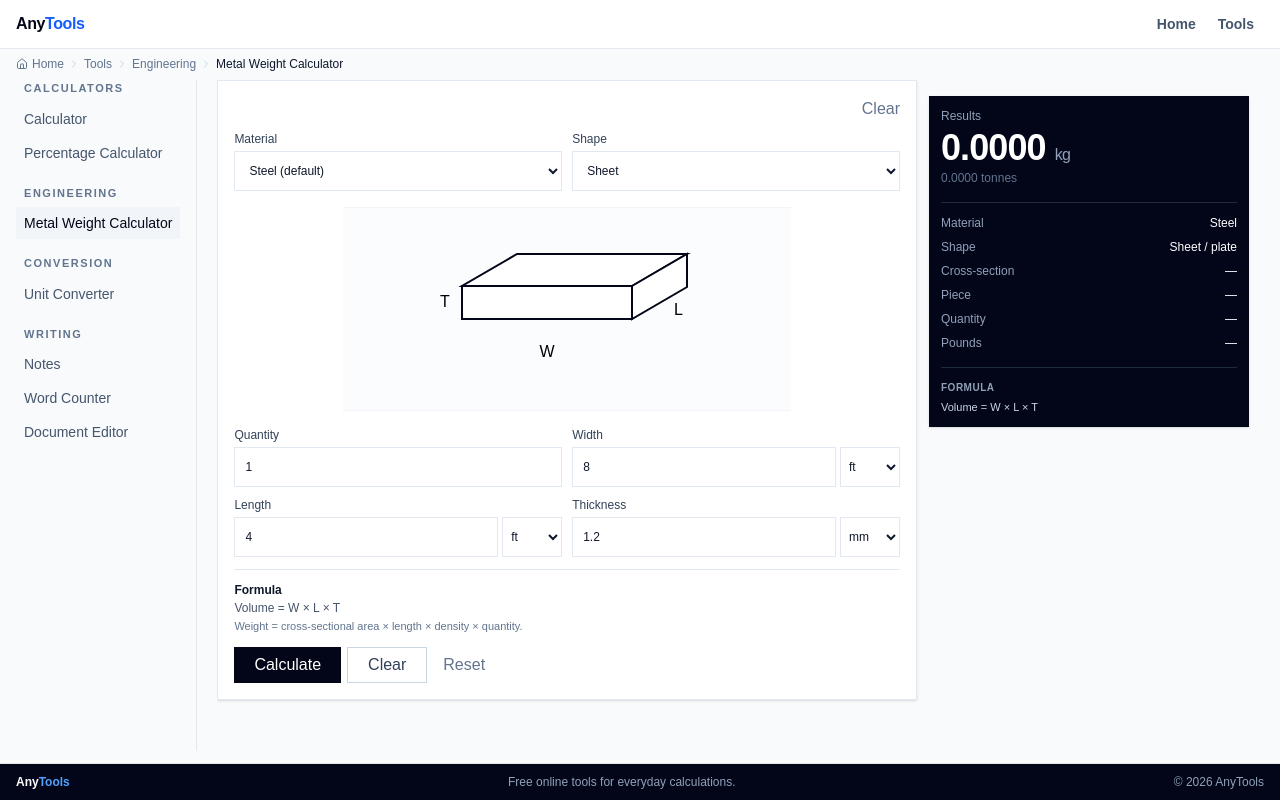
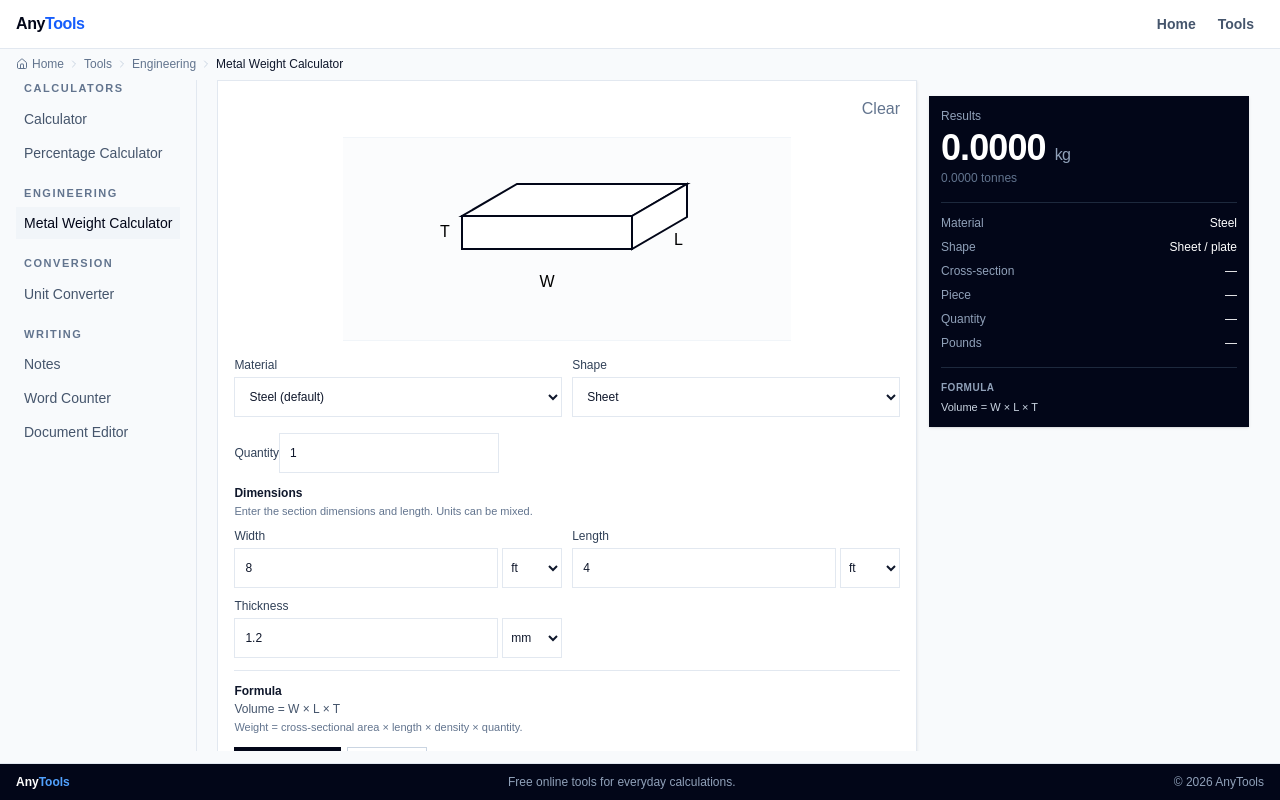
Before and after one commit to farukislamyt/any-tools, a Next.js app: page /tools/metal-weight in a window 1280 px wide. Built offline with nearby package versions, Linux system fonts and the light colour scheme.

Commit message:
Reorder metal weight calculator content

```diff
--- a/app/tools/metal-weight/page.tsx
+++ b/app/tools/metal-weight/page.tsx
@@ -147,17 +147,27 @@ export default function MetalWeightPage() {
   return <ToolShell title="Metal Weight Calculator" description="Calculate steel and metal weight from custom dimensions, material density and shape-specific formulas." category="Engineering">
     <div className="grid gap-3 lg:grid-cols-[minmax(0,1fr)_320px]">
       <section className="border border-slate-200 bg-white p-3 shadow-sm sm:p-4">
-        <div className="mb-3 flex items-start justify-between gap-3"><div><h2 className="text-base font-semibold text-slate-950">Enter your values</h2><p className="mt-0.5 text-xs text-slate-500">Choose a material and shape, then enter the required dimensions.</p></div><button type="button" onClick={clear} className="text-xs font-medium text-slate-500 hover:text-slate-950">Clear</button></div>
-        <div className="grid gap-2.5 sm:grid-cols-2">
+        <div className="mb-3 flex items-start justify-between gap-3"><div><h2 className="text-base font-semibold text-slate-950">Enter your values</h2><p className="mt-0.5 text-xs text-slate-500">Start with the shape diagram, then choose material and shape, quantity, and dimensions.</p></div><button type="button" onClick={clear} className="text-xs font-medium text-slate-500 hover:text-slate-950">Clear</button></div>
+
+        <ShapeDiagram shape={shape}/>
+
+        <div className="mb-3 grid gap-2.5 sm:grid-cols-2">
           <label className="text-xs font-medium text-slate-700">Material<select value={material} onChange={e => { setMaterial(e.target.value as Material); setCalculatedResult(null); setError(""); }} className="mt-1 h-9 w-full border border-slate-200 bg-white px-2.5 text-sm text-slate-900 outline-none transition focus:border-slate-900 focus:ring-2 focus:ring-slate-100">{Object.entries(materials).map(([name]) => <option key={name} value={name}>{name}{name === "Steel" ? " (default)" : ""}</option>)}</select></label>
           <label className="text-xs font-medium text-slate-700">Shape<select value={shape} onChange={e => selectShape(e.target.value as MetalWeightShape)} className="mt-1 h-9 w-full border border-slate-200 bg-white px-2.5 text-sm text-slate-900 outline-none transition focus:border-slate-900 focus:ring-2 focus:ring-slate-100">{shapeOptions.map(option => <option key={option.value} value={option.value}>{option.label === "Sheet / plate" ? "Sheet" : option.label}</option>)}</select></label>
         </div>
-        <ShapeDiagram shape={shape}/>
-        <div className="grid gap-2.5 sm:grid-cols-2">
-          <label className="text-xs font-medium text-slate-700">Quantity<input aria-label="Quantity" inputMode="numeric" min="1" step="1" value={customQuantity} onChange={e => { setCustomQuantity(e.target.value); setCalculatedResult(null); setError(""); }} className="mt-1 h-9 w-full border border-slate-200 bg-white px-2.5 text-sm text-slate-900 outline-none transition focus:border-slate-900 focus:ring-2 focus:ring-slate-100"/></label>
-          {definition.fields.map(field => <DimensionInput key={field.key} label={field.label} state={dimensions[field.key]} onChange={next => updateDimension(field.key, next)}/>)}
-          {shape !== "plate" && <DimensionInput label="Length" state={customLength} onChange={next => { setCustomLength(next); setCalculatedResult(null); setError(""); }}/>}
+
+        <div className="mb-3">
+          <label className="text-xs font-medium text-slate-700">Quantity<input aria-label="Quantity" inputMode="numeric" min="1" step="1" value={customQuantity} onChange={e => { setCustomQuantity(e.target.value); setCalculatedResult(null); setError(""); }} className="mt-1 h-9 w-full border border-slate-200 bg-white px-2.5 text-sm text-slate-900 outline-none transition focus:border-slate-900 focus:ring-2 focus:ring-slate-100 sm:max-w-[220px]"/></label>
         </div>
+
+        <div>
+          <div className="mb-2"><p className="text-xs font-semibold text-slate-900">Dimensions</p><p className="mt-0.5 text-[11px] text-slate-500">Enter the section dimensions and length. Units can be mixed.</p></div>
+          <div className="grid gap-2.5 sm:grid-cols-2">
+            {definition.fields.map(field => <DimensionInput key={field.key} label={field.label} state={dimensions[field.key]} onChange={next => updateDimension(field.key, next)}/>)}
+            {shape !== "plate" && <DimensionInput label="Length" state={customLength} onChange={next => { setCustomLength(next); setCalculatedResult(null); setError(""); }}/>}
+          </div>
+        </div>
+
         <div className="mt-3 border-t border-slate-200 pt-3"><p className="text-xs font-semibold text-slate-900">Formula</p><p className="mt-0.5 text-xs text-slate-600">{formulaFor(shape)}</p><p className="mt-0.5 text-[11px] text-slate-500">Weight = cross-sectional area × length × density × quantity.</p>{(shape === "equal-angle" || shape === "angle") && <p className="mt-1.5 text-[11px] text-slate-500">Theoretical sharp-corner geometry; rolled sections can differ because of fillets and manufacturing tolerances.</p>}{(shape === "channel" || shape === "i-beam" || shape === "h-beam" || shape === "tee" || shape === "z") && <p className="mt-1.5 text-[11px] text-slate-500">Custom structural-section geometry is an idealized rectangular model and does not include rolled-profile fillets or slopes.</p>}</div>
         {error && <p role="alert" className="mt-3 border border-red-200 bg-red-50 px-2.5 py-2 text-xs text-red-700">{error}</p>}
         <div className="mt-3 flex flex-wrap gap-1.5"><button type="button" onClick={calculate} className="min-h-9 bg-slate-950 px-5 text-xs font-semibold text-white hover:bg-slate-800">Calculate</button><button type="button" onClick={clear} className="min-h-9 border border-slate-300 bg-white px-5 text-xs font-semibold text-slate-700 hover:bg-slate-50">Clear</button><button type="button" onClick={reset} className="min-h-9 px-2.5 text-xs font-medium text-slate-500 hover:text-slate-950">Reset</button></div>
```
